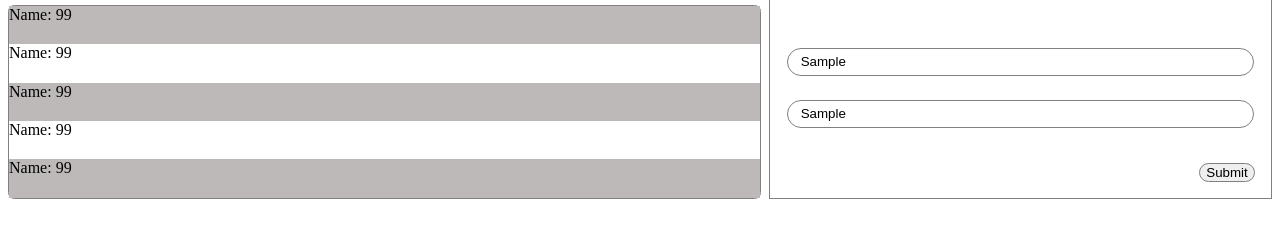
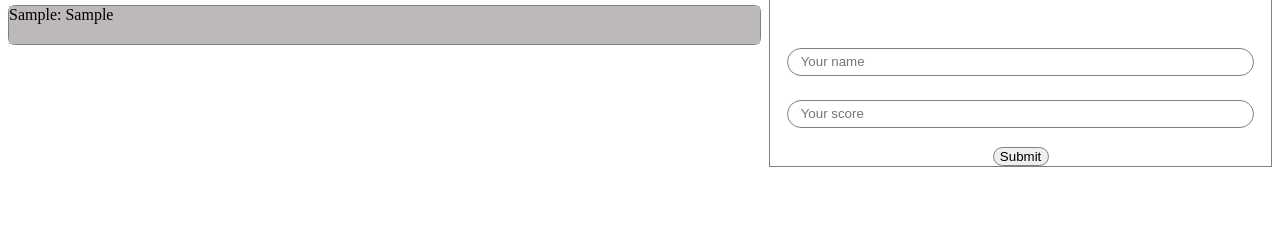
Before and after one commit to ABDULALI3468/Leader-board-project-using-API-s, a website built with webpack: page docs/index.html in a window 1280 px wide. Both pictures are taken after typing "Sample", "Sample" into the empty fields and a click on the button "Submit". Shown: the part 227-464 px from the top of the page. Built offline with nearby package versions, Linux system fonts and the light colour scheme.

Commit message:
Added functionality for adding scores.

```diff
--- a/docs/index.html
+++ b/docs/index.html
@@ -18,11 +18,11 @@
         </div>
         <div>
           <ul class="scoreList">
+            <!-- <li class="eachScore">Name: 99</li>
             <li class="eachScore">Name: 99</li>
             <li class="eachScore">Name: 99</li>
             <li class="eachScore">Name: 99</li>
-            <li class="eachScore">Name: 99</li>
-            <li class="eachScore">Name: 99</li>
+            <li class="eachScore">Name: 99</li> -->
           </ul>
         </div>
       </div>
--- a/src/index.js
+++ b/src/index.js
@@ -1,4 +1,38 @@
-import "./styles/styles.css";
-let c = console.log;
-window.c = c;
-c("BISMILLAH");
+import './styles/styles.css';
+import Score from './modules/score.js';
+
+let scoreArr = [];
+if (JSON.parse(localStorage.getItem('scores'))) {
+  scoreArr = JSON.parse(localStorage.getItem('scores'));
+} else {
+  scoreArr = localStorage.setItem('scores', JSON.stringify([]));
+}
+
+const scoreList = document.querySelector('.scoreList');
+const nameInput = document.querySelector('.nameInput');
+const scoreInput = document.querySelector('.scoreInput');
+const submit = document.querySelector('.submit');
+
+const render = () => {
+  scoreList.innerHTML = null;
+  const local = JSON.parse(localStorage.getItem('scores'));
+  local.forEach((elem) => {
+    const scoreCard = document.createElement('li');
+    scoreCard.classList.add('eachScore');
+    scoreCard.innerHTML = `${elem.name}: ${elem.score}`;
+    scoreList.appendChild(scoreCard);
+  });
+};
+
+submit.addEventListener('click', () => {
+  const eachScore = new Score(nameInput.value, scoreInput.value);
+  nameInput.value = '';
+  scoreInput.value = '';
+  scoreArr = JSON.parse(localStorage.getItem('scores'));
+  scoreArr.push(eachScore);
+  localStorage.setItem('scores', JSON.stringify(scoreArr));
+  render();
+});
+
+window.addEventListener('load', render());
+// window.addEventListener("load", c(scoreArr));
--- /dev/null
+++ b/src/modules/score.js
@@ -0,0 +1,6 @@
+export default class Score {
+  constructor(name, score) {
+    this.name = name;
+    this.score = score;
+  }
+}
--- a/src/styles/styles.css
+++ b/src/styles/styles.css
@@ -30,6 +30,7 @@
   font-size: 2.4rem;
   left: 10px;
 }
+
 .scoreRefresh {
   position: absolute;
   height: 1.5rem;
@@ -51,13 +52,13 @@
   border-radius: 0.4rem;
 }
 
-.eachScore:nth-child(odd) {
-  background-color: rgb(189, 185, 185);
-}
-
 .eachScore {
   width: 100%;
   height: 2.4rem;
+}
+
+.eachScore:nth-child(odd) {
+  background-color: rgb(189, 185, 185);
 }
 
 .addScores {
@@ -85,9 +86,6 @@
 }
 
 .submit {
-  position: absolute;
-  bottom: 1rem;
-  right: 1rem;
   width: 3.5rem;
   margin-top: 1.2rem;
   border-radius: 70vh;
```
Also changed, not shown: docs/main.js (+12 -2 lines), src/index.html (+2 -2 lines), webpack.config.js (+11 -11 lines), .eslintrc.json (added), .stylelintrc.json (added), README.md, 3 other files.
